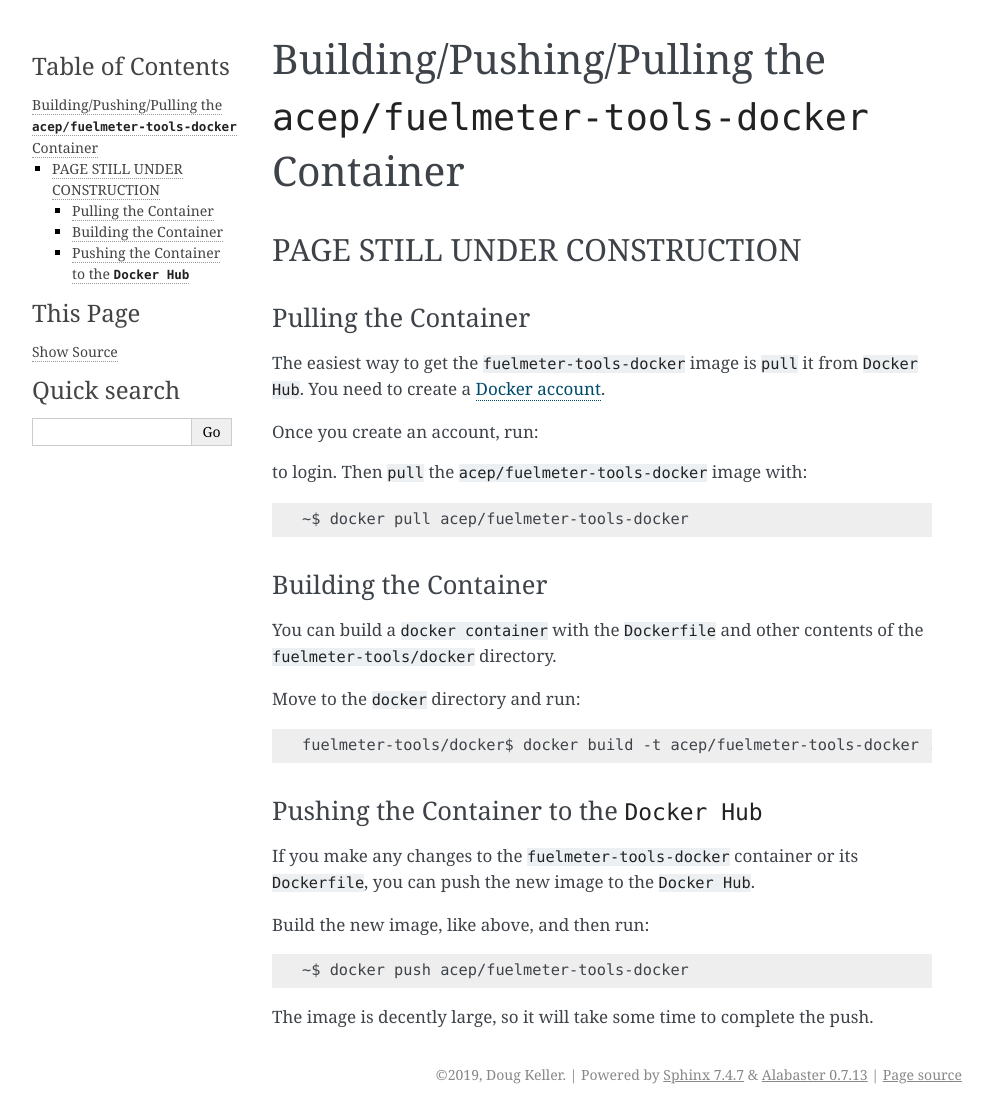
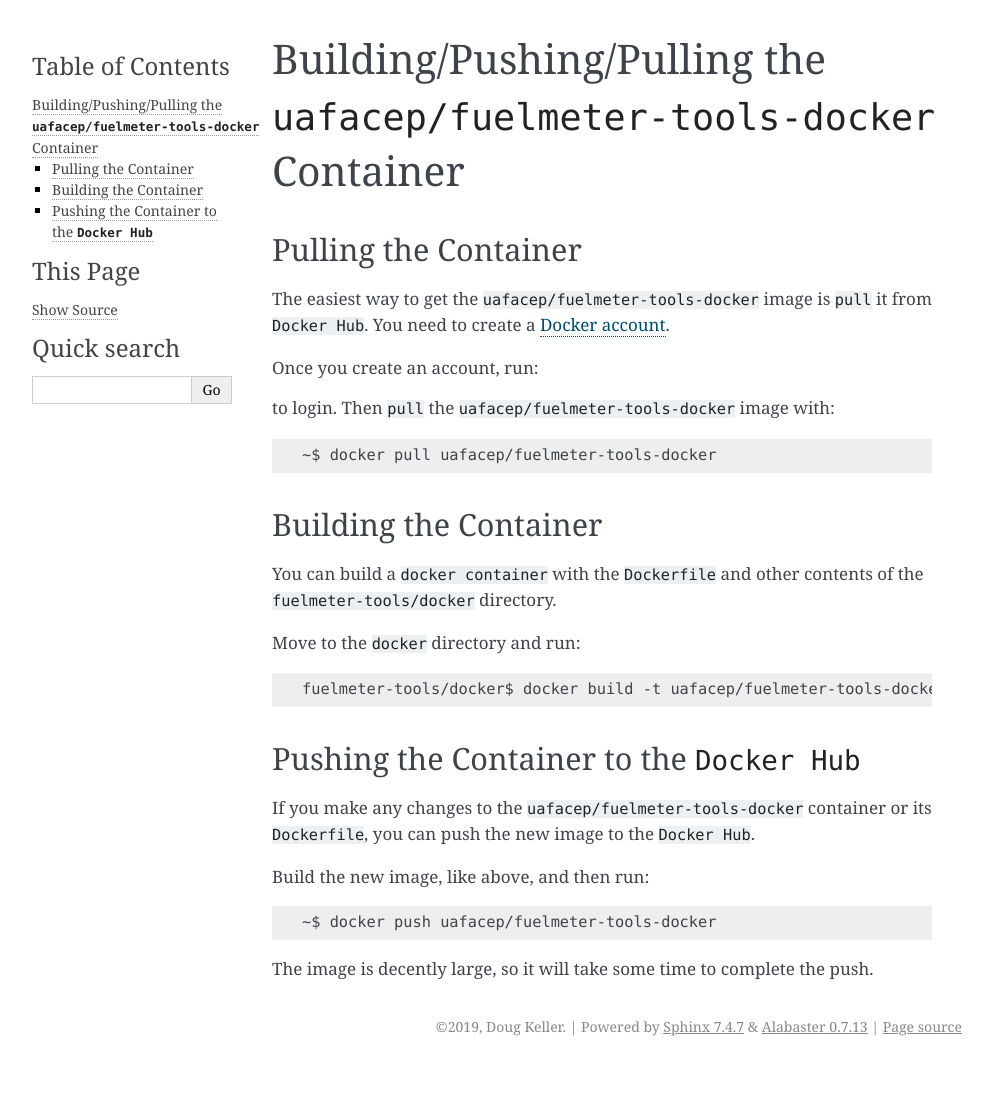
Before and after one commit to atvilagi/Kotzebue, a Sphinx documentation site: the page built from docs/docker/build_docker.rst, in a window 1280 px wide. Shown: the whole page, without its empty margins (148-1141 px from the left). Built offline with Sphinx 7.4.7, drawn with Linux system fonts in a browser that asks for light colours; after the commit the page ends 1066 px from its top, so only the background shows below that.

Commit message:
updating docs

```diff
--- a/docs/docker/build_docker.rst
+++ b/docs/docker/build_docker.rst
@@ -1,15 +1,12 @@
-"""""""""""""""""""""""""""""""""""""""""""""""""""""""""""""""""
-Building/Pushing/Pulling the ``acep/fuelmeter-tools-docker`` Container
-"""""""""""""""""""""""""""""""""""""""""""""""""""""""""""""""""
-
-PAGE STILL UNDER CONSTRUCTION
-=============================
+"""""""""""""""""""""""""""""""""""""""""""""""""""""""""""""""""""""""""
+Building/Pushing/Pulling the ``uafacep/fuelmeter-tools-docker`` Container
+"""""""""""""""""""""""""""""""""""""""""""""""""""""""""""""""""""""""""
 
 ---------------------
 Pulling the Container
 ---------------------
 
-The easiest way to get the ``fuelmeter-tools-docker`` image is ``pull`` it from ``Docker Hub``. You need to create a `Docker account`_.
+The easiest way to get the ``uafacep/fuelmeter-tools-docker`` image is ``pull`` it from ``Docker Hub``. You need to create a `Docker account`_.
 
 .. _Docker account: https://hub.docker.com/signup/
 
@@ -19,11 +16,11 @@ Once you create an account, run:
 
 	~$ docker login
 
-to login. Then ``pull`` the ``acep/fuelmeter-tools-docker`` image with:
+to login. Then ``pull`` the ``uafacep/fuelmeter-tools-docker`` image with:
 
 .. code-block::
 
-	~$ docker pull acep/fuelmeter-tools-docker
+	~$ docker pull uafacep/fuelmeter-tools-docker
 
 ----------------------
 Building the Container
@@ -35,19 +32,19 @@ Move to the ``docker`` directory and run:
 
 .. code-block::
 
-	fuelmeter-tools/docker$ docker build -t acep/fuelmeter-tools-docker .
+	fuelmeter-tools/docker$ docker build -t uafacep/fuelmeter-tools-docker .
 
 
 -------------------------------------------
 Pushing the Container to the ``Docker Hub``
 -------------------------------------------
 
-If you make any changes to the ``fuelmeter-tools-docker`` container or its ``Dockerfile``, you can push the new image to the ``Docker Hub``.
+If you make any changes to the ``uafacep/fuelmeter-tools-docker`` container or its ``Dockerfile``, you can push the new image to the ``Docker Hub``.
 
 Build the new image, like above, and then run:
 
 .. code-block::
 
-	~$ docker push acep/fuelmeter-tools-docker
+	~$ docker push uafacep/fuelmeter-tools-docker
 
 The image is decently large, so it will take some time to complete the push.
--- a/docs/docker/run_docker.rst
+++ b/docs/docker/run_docker.rst
@@ -2,11 +2,11 @@
 Running a ``fuelmeter-tools-docker`` Docker Container
 """""""""""""""""""""""""""""""""""""""""""""""""""""
 
-First, navigate to the ``acep/fuelmeter-tools`` directory. Then run the ``acep/fuelmeter-tools-docker`` container with docker:
+First, navigate to the ``uafacep/fuelmeter-tools`` directory. Then run the ``acep/fuelmeter-tools-docker`` container with docker:
 
 .. code-block::
 
-	fuelmeter-tools$ docker run -i -t -v $(pwd)/..:/home acep/fuelmeter-tools-docker bash
+	fuelmeter-tools$ docker run -i -t -v $(pwd)/..:/home uafacep/fuelmeter-tools-docker bash
 
 This puts you in a Bash shell in the container with a volume attached to the directory just above your ``fuelmeter-tools`` directory. This is so the container can read and write files on your local (host) machine when you run the commands to manipulate or build data/reports.
 
```
Also changed, not shown: README.rst (+10 -9 lines), docs/fuelmeter-tools/make_commands.rst (+12 -8 lines), docs/getting_started/getting_started.rst (deleted, +0 -62 lines), docs/index.rst (+69 -3 lines).
